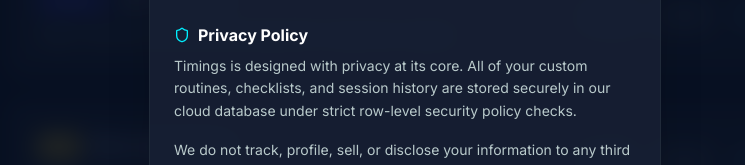
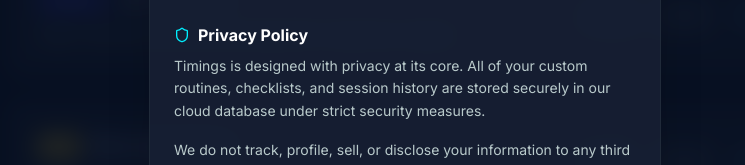
Before and after one commit to DCGUY009/timings, a React (Vite) app in the folder Frontend/: page / in a window 1280 px wide. Both pictures are taken after a click on the button "Privacy". Shown: the part 1503-1668 px from the top of the page, without its empty margins (235-980 px from the left). Built offline with nearby package versions, Linux system fonts and the light colour scheme; no server answers.

Commit message:
docs: simplify privacy policy description security wording

```diff
--- a/Frontend/src/components/InfoModal.tsx
+++ b/Frontend/src/components/InfoModal.tsx
@@ -112,7 +112,7 @@
                       <Shield className="w-4 h-4 text-primary-container" /> Privacy Policy
                     </h4>
                     <p>
-                      Timings is designed with privacy at its core. All of your custom routines, checklists, and session history are stored securely in our cloud database under strict row-level security policy checks.
+                      Timings is designed with privacy at its core. All of your custom routines, checklists, and session history are stored securely in our cloud database under strict security measures.
                     </p>
                     <p>
                       We do not track, profile, sell, or disclose your information to any third parties. Your presence and attention belong to you.
```
